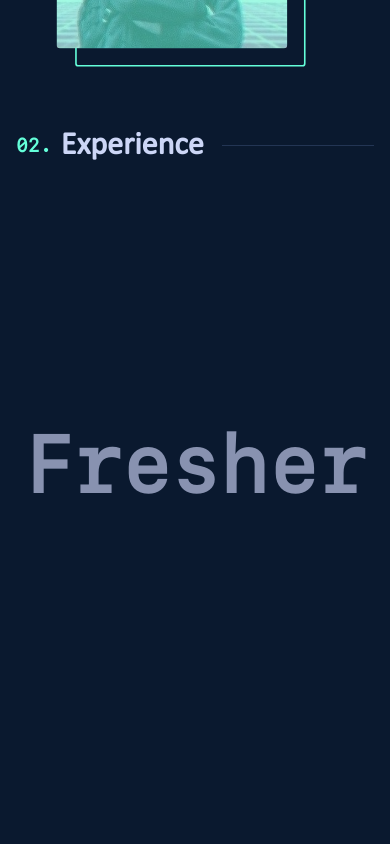
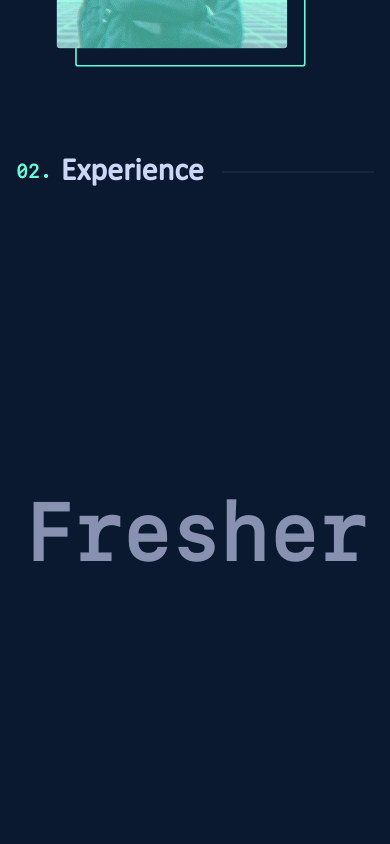
Before and after one commit to AryanTy20/my-portfolio, a React (Vite) app: page / in a window 390 px wide. Shown: the part 1700-2544 px from the top of the page. Built offline with nearby package versions, Linux system fonts and the light colour scheme.

Commit message:
fix: margin added

```diff
--- a/src/components/Experience/index.tsx
+++ b/src/components/Experience/index.tsx
@@ -15,7 +15,7 @@ const Experience = () => {
       }}
       animate={{
         opacity: isVisible ? 1 : 0,
-        y: isVisible ? 70 : 200,
+        y: isVisible ? 0 : 200,
         transition: {
           duration: 0.5,
         },
--- a/src/components/Experience/style.scss
+++ b/src/components/Experience/style.scss
@@ -4,11 +4,10 @@
   height: 100vh;
   @include heading(2);
   h1 {
-    margin: 4em 0 0 4em;
+    margin: 0em 0 0 4em;
   }
-
   article {
-    height: 70%;
+    height: 80%;
     display: grid;
     place-items: center;
 
@@ -20,7 +19,7 @@
 
 @media screen and (max-width: 769px) {
   .experience {
-    margin: 4em 0 0 0;
+    margin: 10em 0 0 0;
     h1 {
       margin: 0;
     }
--- a/src/components/Works/index.tsx
+++ b/src/components/Works/index.tsx
@@ -155,7 +155,7 @@ const Works = () => {
           className="item"
         >
           <div className="poster">
-            <img src="/netflix.png" alt="" loading="lazy" />
+            <img src="/netflix.png" alt="" />
           </div>
           <div className="meta">
             <h2>Feature Project</h2>
@@ -214,7 +214,7 @@ const Works = () => {
           className="item"
         >
           <div className="poster">
-            <img src="/Interactive Comment.png" alt="" loading="lazy" />
+            <img src="/Interactive Comment.png" alt="" />
           </div>
           <div className="meta">
             <h2>Feature Project</h2>
@@ -261,11 +261,7 @@ const Works = () => {
           className="item"
         >
           <div className="poster">
-            <img
-              src="/Ecommerce Landing Page.png"
-              alt="project 3 images"
-              loading="lazy"
-            />
+            <img src="/Ecommerce Landing Page.png" alt="project 3 images" />
           </div>
           <div className="meta">
             <h2>Feature Project</h2>
```
